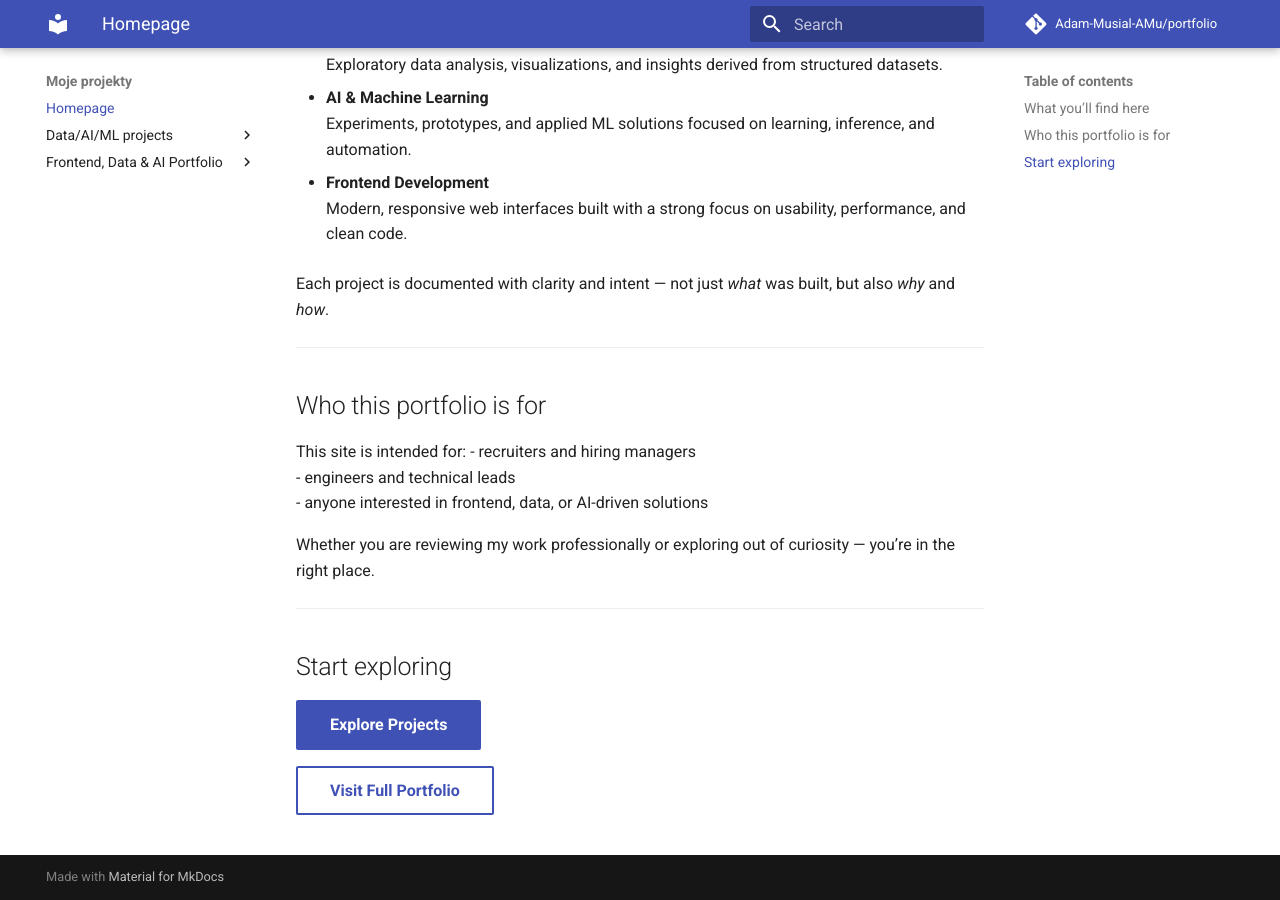
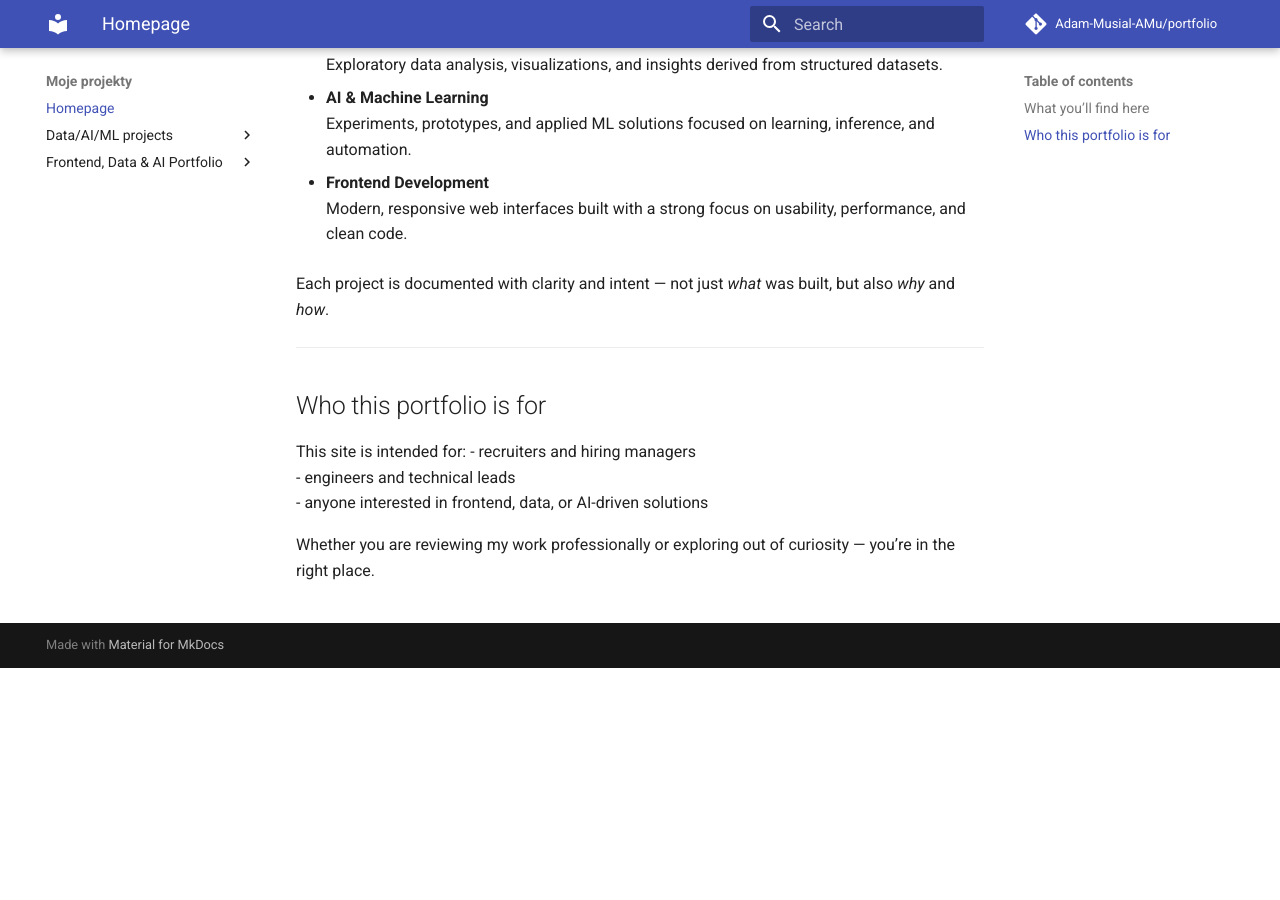
Before and after one commit to Adam-Musial-AMu/portfolio, an MkDocs documentation site: the page built from docs/index.md, in a window 1280 px wide and 900 px high, scrolled down 546 px. Built offline with MkDocs 1.6.1 and Material for MkDocs 9.7.7, drawn with Linux system fonts in a browser that asks for light colours; comment, search, counter and statistics services are not loaded; after the commit the page ends 1214 px from its top, so only the background shows below that.

Commit message:
Update portfolio links for clarity and remove redundant sections in index.md

```diff
--- a/docs/index.md
+++ b/docs/index.md
@@ -41,18 +41,6 @@
 
     Whether you are reviewing my work professionally or exploring out of curiosity —
     you’re in the right place.
-
-    ---
-
-    ## Start exploring
-
-    <a href="frontend_portfolio/" class="md-button md-button--primary">
-    Explore Projects
-    </a>
-
-    <a href="https://adam-musial-amu.github.io/personal-homepage/" class="md-button">
-    Visit Full Portfolio
-    </a>
 
 
 === "PL"
@@ -99,15 +87,3 @@
 
     Niezależnie od tego, czy przeglądasz moje projekty zawodowo,
     czy z czystej ciekawości — jesteś w dobrym miejscu.
-
-    ---
-
-    ## Zacznij eksplorować
-
-    <a href="frontend_portfolio/" class="md-button md-button--primary">
-    Przeglądaj projekty
-    </a>
-
-    <a href="https://adam-musial-amu.github.io/personal-homepage/" class="md-button">
-    Przejdź do pełnego portfolio
-    </a>
```
Also changed, not shown: docs/full_portfolio/index.md (+2 -2 lines).
